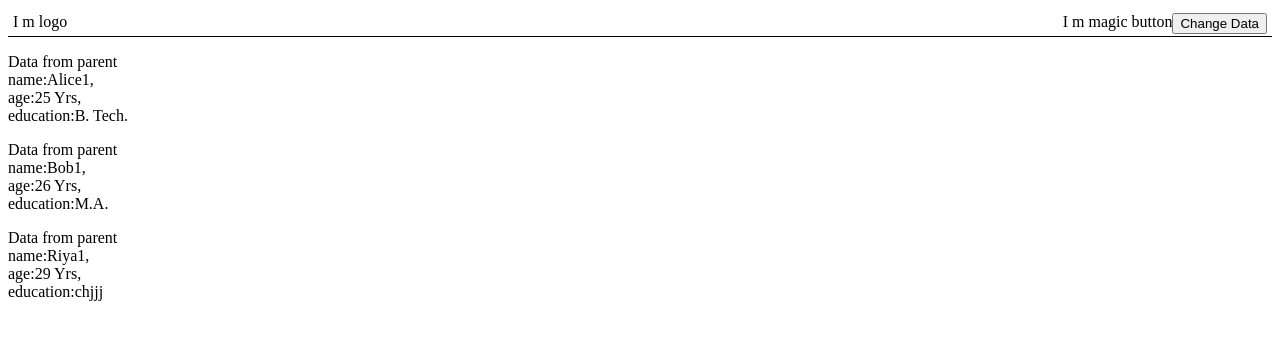
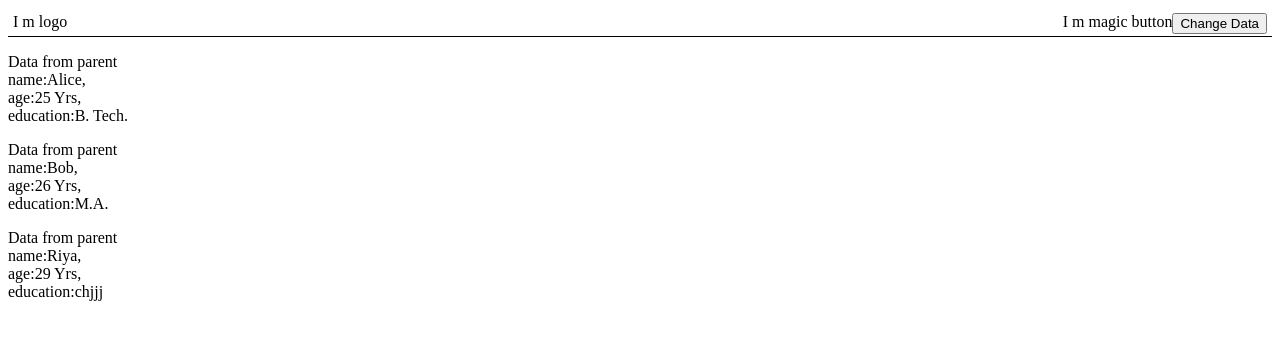
Before and after one commit to akhileshcoder/rectDemoProject, a React app: page / in a window 1280 px wide. Shown: the top 351 px of the page. Built offline with nearby package versions, Linux system fonts and the light colour scheme.

Commit message:
clickHandlerAndDataPassing

```diff
--- a/App.jsx
+++ b/App.jsx
@@ -24,36 +24,26 @@ class App extends React.Component{
                 }
             ]
         };
+        this.myContentClickListner= this.myContentClickListner.bind(this);
+    }
 
-        setTimeout(() =>{
-            let data = [{p:8,p1:8},{p:7,p1:8}];
-            this.setState({
-                myData:[
-                    {
-                        name:"Alice1",
-                        age:"25 Yrs",
-                        education:"B. Tech."
-                    },
-                    {
-                        name:"Bob1",
-                        age:"26 Yrs",
-                        education:"M.A."
-                    },{
-                        name:"Riya1",
-                        age:"29 Yrs",
-                        education:"chjjj"
-                    }
-                ]
-            })
-        },3000);
+    myContentClickListner(){
+        console.log("this.arguments: ",arguments,arguments[1].target);
+        let data=this.state.myData;
+        data[arguments[2]].name +="_1";
+        this.setState({
+            myData:data
+        })
     }
+
+
     render(){
         return (
             <div>
                 <Header />
                 {
                     this.state.myData.map((e,i)=>{
-                        return <MyContent key={e.name} myData={e}/>
+                        return <MyContent key={e.name} myData={e} myFunc={{myContentClickListner:this.myContentClickListner,i}}/>
                     })
                 }
                 <Footer />
--- a/Components/myContent.jsx
+++ b/Components/myContent.jsx
@@ -7,14 +7,37 @@ class MyContent extends React.Component{
     render(){
         let myStyle={padding:"5px", borderBottom:"1px solid",marginBottom:"15px"};
         return (
-            <p>
+            <p onClick={(evnt)=>{this.props.myFunc.myContentClickListner(this,evnt,this.props.myFunc.i)}}>
                 Data from parent<br/>
                 name:{this.props.myData.name},<br/>
                 age:{this.props.myData.age},<br/>
                 education:{this.props.myData.education}
-                </p>
+            </p>
         )
     }
 }
 
+/*MyContent.prototype={
+ myData:React.PropTypes.object
+ //myData:React.PropTypes.number
+ //myData:React.PropTypes.bool
+ //myData:React.PropTypes.string.isRequired
+ //myData:React.PropTypes.func
+ //myData:React.PropTypes.array
+ };
+
+
+ MyContent.defaultProps={
+ myData:{
+ name:"ydytdty",
+ age:"25 Yrs",
+ education:"B. Tech."
+ }
+ //myData:React.propTypes.number
+ //myData:React.propTypes.bool
+ //myData:React.propTypes.string.isRequired
+ //myData:React.propTypes.func
+ //myData:React.propTypes.array
+ };*/
+
 export default MyContent;
```
Also changed, not shown: Components/custFilter.jsx (added, +16 -0 lines).
